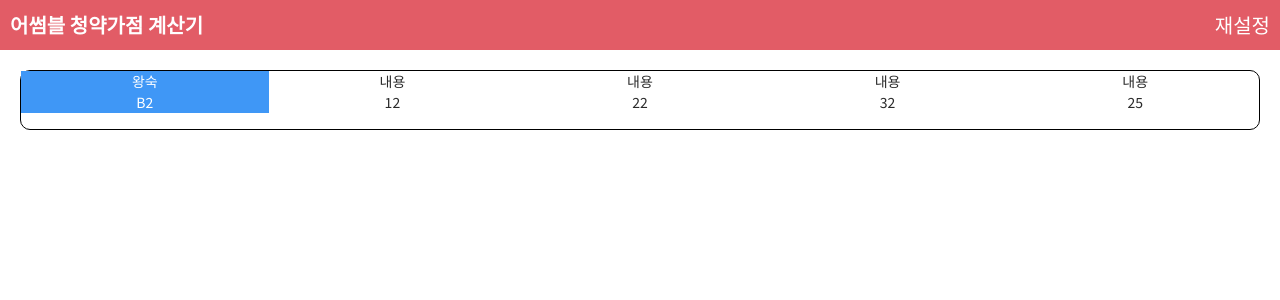
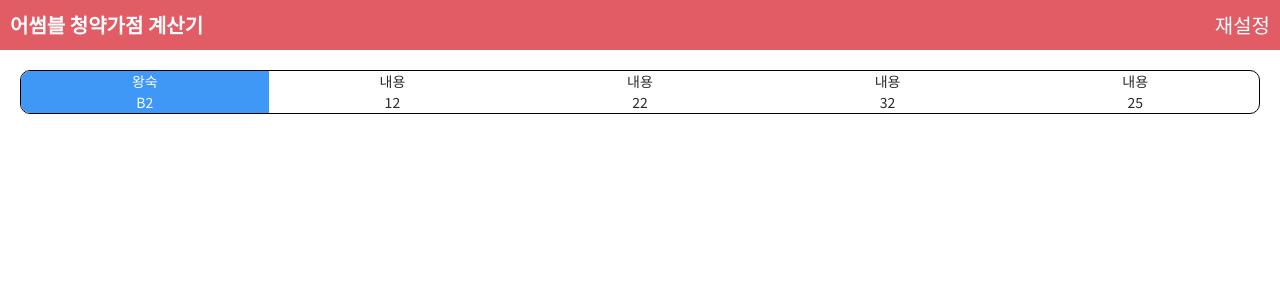
Before and after one commit to Awesomble/APTpreoder, a Vue app: page /aptList in a window 1280 px wide. Shown: the top 300 px of the page. Built offline with nearby package versions, Linux system fonts and the light colour scheme.

Commit message:
리스트

```diff
--- a/src/page/AptList.vue
+++ b/src/page/AptList.vue
@@ -63,8 +63,9 @@ import AptWangsookB1 from '@/components/list/AptWangsookB1.vue'
   .aptList{
     z-index:1;
     li{
+      overflow: hidden;
       margin:20px;
-      min-height:60px;
+      min-height:30px;
       border:1px solid #000;
       border-radius:10px;
     }
```
